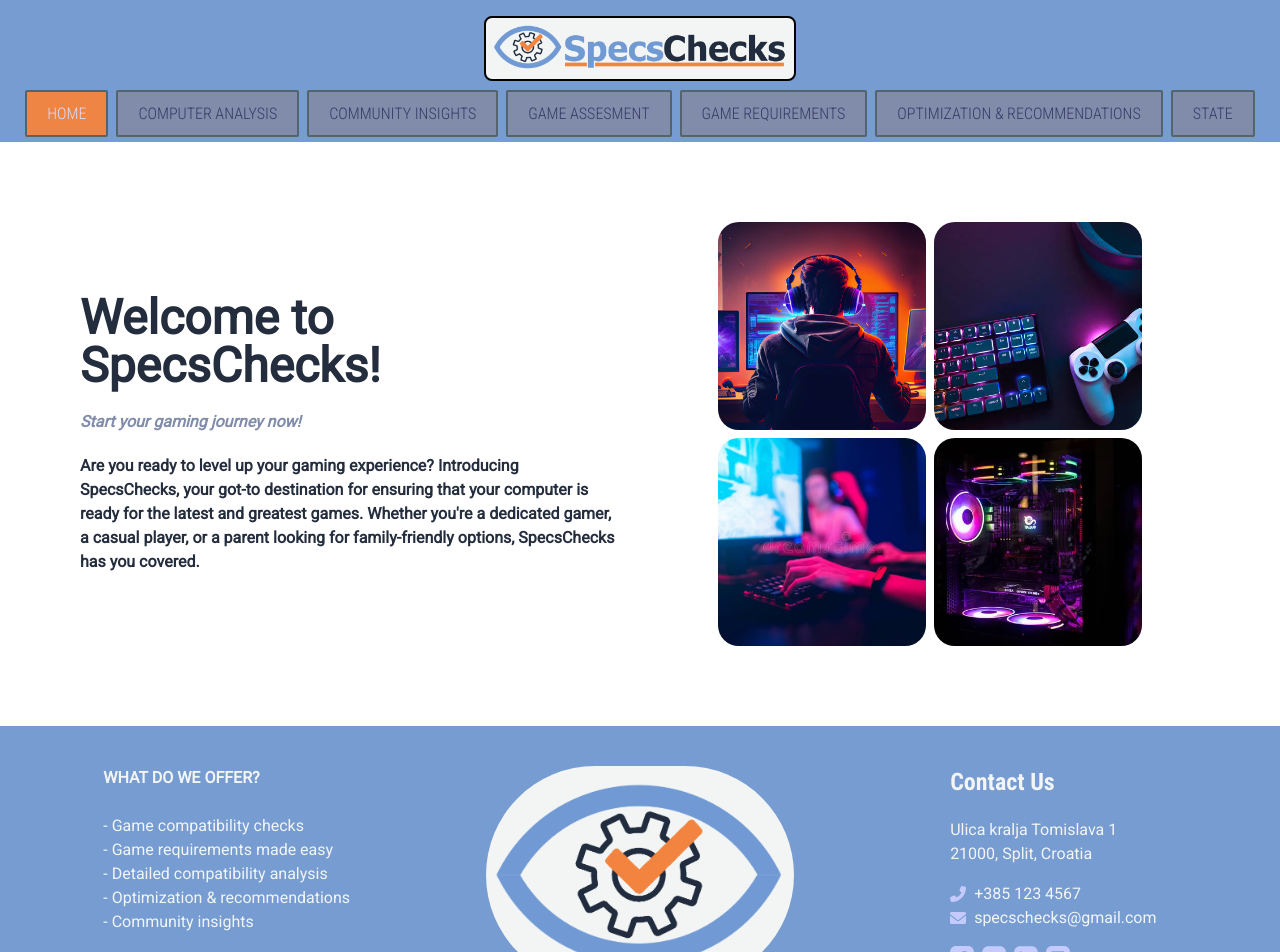
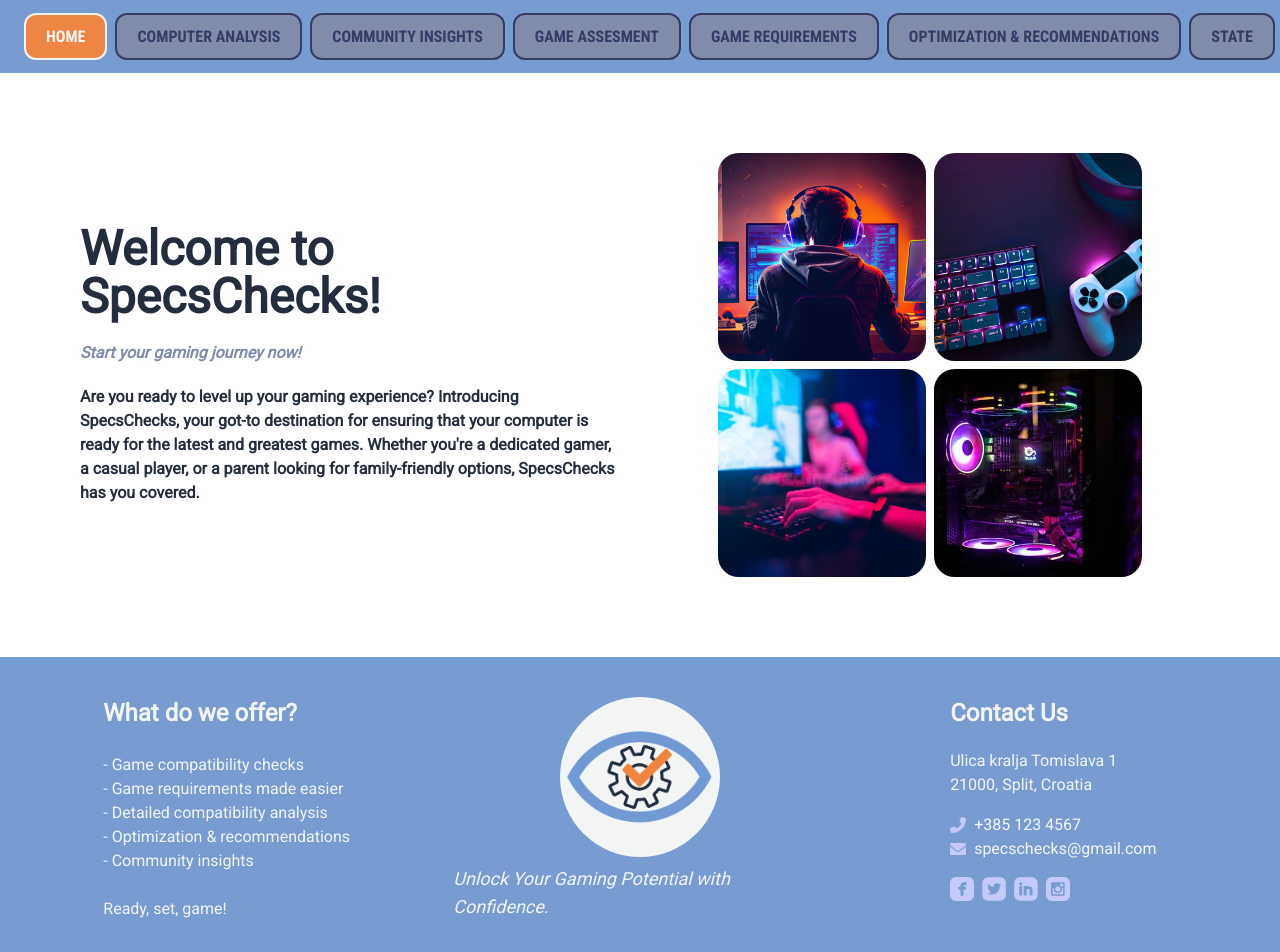
Before and after one commit to BJakelic/HCI-2023-24, a Next.js app in the folder semester-project/: page / in a window 1280 px wide. Shown: the top 952 px of the page. Built offline with nearby package versions, Linux system fonts and the light colour scheme.

Commit message:
Updated design

```diff
--- a/semester-project/components/Footer.tsx
+++ b/semester-project/components/Footer.tsx
@@ -6,7 +6,7 @@ type TitleProps = {
 };
 
 const FooterListTitle = ({ children }: TitleProps) => (
-  <div className="font-roboto-condensed font-bold text-2xl whitespace-nowrap text-brand-special-200 mb-1 lg:mb-5">
+  <div className="font-roboto font-bold text-2xl whitespace-nowrap text-brand-special-200 mb-1 lg:mb-5">
     {children}
   </div>
 );
@@ -14,12 +14,12 @@ const FooterListTitle = ({ children }: TitleProps) => (
 const Footer = () => (
   <div className="bg-brand-blue-100 px-10 py-10">
     <div className="gap-10">
-      <div className="grid md:grid-cols-3 gap-10 justify-around justify-items-center">
+      <div className="grid md:grid-cols-3 gap-10 justify-around justify-items-center align-middle">
         <div>
           <div className="flex flex-col text-brand-special-200 mb-4 font-roboto">
-            <b>WHAT DO WE OFFER?</b> <br />
+            <b className="text-2xl">What do we offer?</b> <br />
             - Game compatibility checks <br />
-            - Game requirements made easy <br />
+            - Game requirements made easier <br />
             - Detailed compatibility analysis <br />
             - Optimization & recommendations <br />
             - Community insights <br />
@@ -29,15 +29,17 @@ const Footer = () => (
         </div>
         <div className="font-roboto text-brand-special-200 sm:text-lg italic">
           <div className="grid grid-cols-1 justify-items-center gap-y-2">
-            <div className="bg-brand-special-200 rounded-full">
+            <div className="bg-brand-special-200 rounded-full inline-flex w-40 h-40 items-center justify-center">
               <LogoIcon />
             </div>
             Unlock Your Gaming Potential with Confidence.
           </div>
         </div>
-        <div className="flex flex-col gap-10">
+        <div className="flex flex-col">
           <div className="grid grid-cols-1">
-            <FooterListTitle>Contact Us</FooterListTitle>
+            <div className="font-roboto">
+              <FooterListTitle>Contact Us</FooterListTitle>
+            </div>
             <ul className="font-roboto text-brand-special-200 mb-4">
               <li>Ulica kralja Tomislava 1</li>
               <li>21000, Split, Croatia</li>
--- a/semester-project/components/Logo.tsx
+++ b/semester-project/components/Logo.tsx
@@ -1,13 +1,13 @@
 import Image, { StaticImageData } from "next/image";
 
 export const Logo = () => (
-  <div className="p-1">
+  <div className="p-1 flex align-middle justify-center">
     <Image src="/hero/specschecks-logo.png" alt="SpecsChecksLogo" width="300" height="150"/>
   </div>
 );
 
 export const LogoIcon = () => (
   <div className="p-1">
-    <Image src="/hero/specschecks-icon.png" alt="SpecsChecksLogoIcon" width="300" height="150"/>
+    <Image src="/hero/specschecks-icon.png" alt="SpecsChecksLogoIcon" width="300" height="300"/>
   </div>
 );
--- a/semester-project/components/MainNav.tsx
+++ b/semester-project/components/MainNav.tsx
@@ -7,23 +7,24 @@ import { Page } from "@/components/Navbar";
 
 const MainNav = ({ pages }: { pages: Page[] }) => {
   const pathname = usePathname();
+
   return (
     <nav className="hidden lg:flex items-center justify-center">
       <ul className="flex gap-2">
         {pages.map(({ href, title }) => (
           <li key={href}>
-            <Link href={href}>
-              <span
+            <Link href={href} passHref legacyBehavior>
+              <a
                 className={cn(
-                  "uppercase whitespace-nowrap font-roboto-condensed text-base px-5 py-3 rounded-sm text-brand-purple-900 bg-brand-blue-300 hover:bg-brand-grey-300 border-2 border-brand-grey-300",
+                  "uppercase whitespace-nowrap font-roboto-condensed font-bold text-base px-5 py-3 rounded-xl text-brand-purple-900 bg-brand-blue-300 hover:bg-brand-grey-300 border-2 border-brand-purple-900",
                   {
-                    "bg-brand-special-300 text-brand-purple-100 pointer-events-none":
+                    "bg-brand-special-300 text-brand-special-200 pointer-events-none border-brand-special-200":
                       pathname === href,
                   }
                 )}
               >
                 {title}
-              </span>
+              </a>
             </Link>
           </li>
         ))}
--- a/semester-project/components/Navbar.tsx
+++ b/semester-project/components/Navbar.tsx
@@ -27,10 +27,7 @@ const NavBar = () => {
   const [open, setOpen] = useState(false);
 
   return (
-    <div className="grid grid-rows-[max-content_1fr] flex justify-items-center justify-evenly bg-brand-blue-100 p-4 gap-y-5">
-      <div className="bg-brand-special-200 rounded-lg border-2 border-black self-start">
-        <Logo />
-      </div>
+    <div className="grid grid-rows-[max-content_1fr] flex justify-center justify-evenly bg-brand-blue-100 p-6">
       <div className="md:hidden mb-2">
         <MyMenu pages={pages} />
       </div>
```
